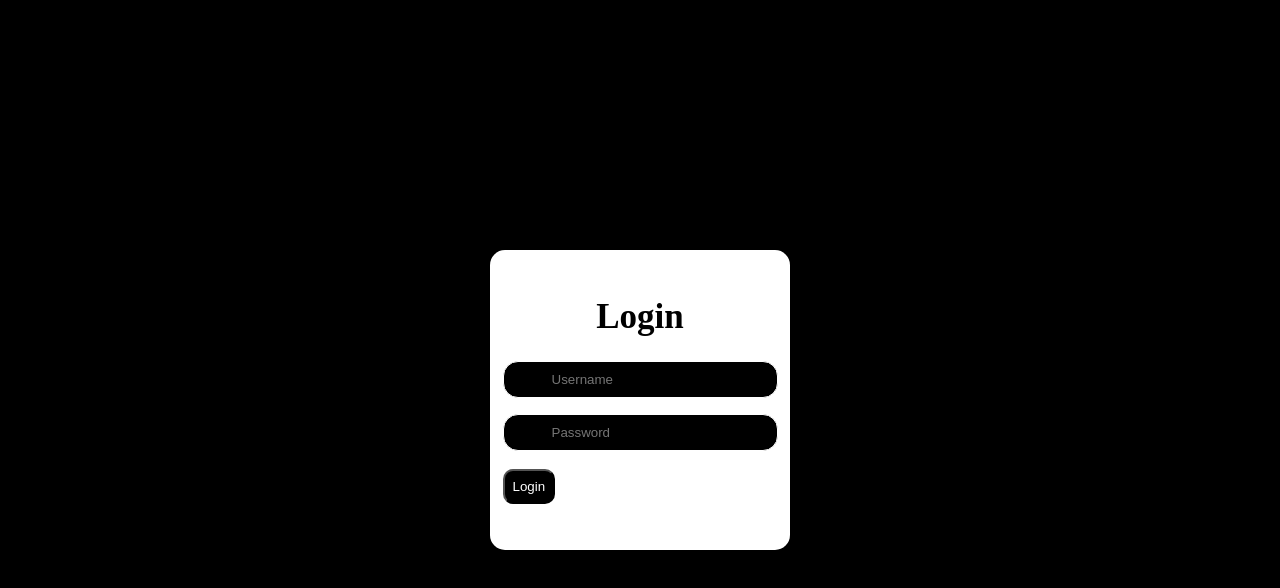
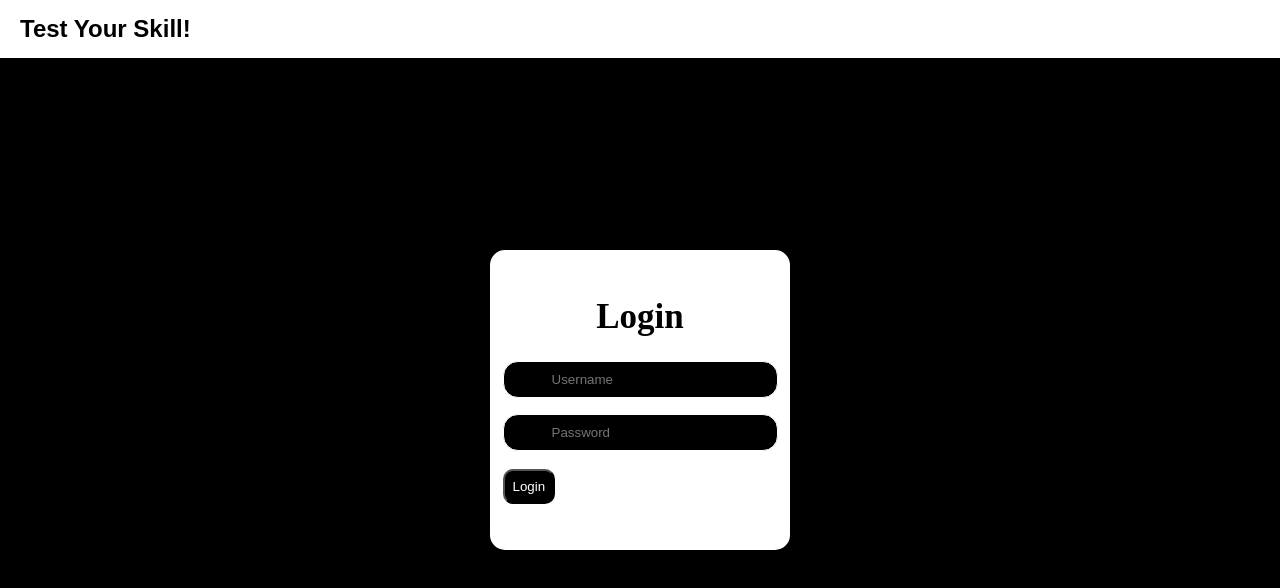
Before and after one commit to Sweenkhan/form-with-nodejs, a React (Create React App) app in the folder front/: page /login in a window 1280 px wide. Shown: the top 588 px of the page. Built offline with nearby package versions, Linux system fonts and the light colour scheme.

Commit message:
added session storage and header componnet

```diff
--- a/front/src/App.js
+++ b/front/src/App.js
@@ -3,10 +3,12 @@ import Home from './Home';
 import Login from "./FORM/Login"
 import Quiz from './QUIZ/Quiz'
 import { BrowserRouter, Routes, Route } from 'react-router-dom';
+import Header from './HEADER/Header';
 
 function App() {
   return (
     <BrowserRouter>
+    <Header />
       <Routes>
         <Route path='/' element={<Home />}></Route>
         <Route path='/login' element={<Login />}></Route>
--- a/front/src/FORM/Login.js
+++ b/front/src/FORM/Login.js
@@ -19,6 +19,9 @@ function Login() {
 
             if(result.data === "success"){
               console.log("succes ho gya")
+
+              sessionStorage.setItem("name", username)
+
                navigate("/quiz")
             } else {alert("wrong credential")}
          })
--- /dev/null
+++ b/front/src/HEADER/Header.css
@@ -0,0 +1,15 @@
+.header{
+   display: flex;
+   align-items: center;
+   justify-content: space-between;
+   padding: 10px;
+   font-family: Arial, Helvetica, sans-serif;
+   position: fixed;
+   background: white;
+   left: 0;
+   right: 0;
+}
+
+.header h2, .header h3{
+    margin: 5px 10px;
+}
--- /dev/null
+++ b/front/src/HEADER/Header.js
@@ -0,0 +1,14 @@
+import React from 'react'
+import "./Header.css"
+
+function Header() {
+  return (
+    <div className='header'>
+            <h2>Test Your Skill!</h2>
+         {(sessionStorage.getItem("name"))  ?   <h3>{sessionStorage.getItem("name")}</h3> : "" }
+
+    </div>
+  )
+}
+
+export default Header
```
